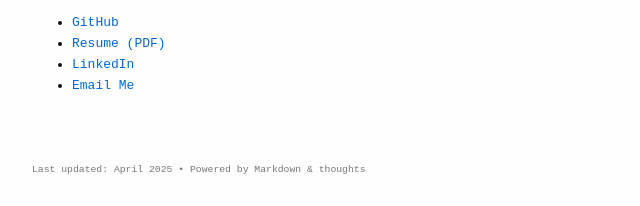
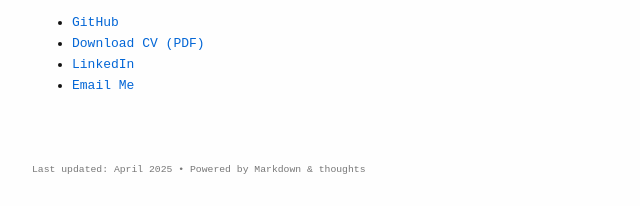
Before and after one commit to rajalokan/rajalokan.me, a plain HTML site: page index.html in a window 1280 px wide. Shown: the part 652-858 px from the top of the page, 208-848 px from the left. Drawn offline with Linux system fonts and the light colour scheme.

Commit message:
Update index.html

```diff
--- a/index.html
+++ b/index.html
@@ -3,7 +3,7 @@
 <head>
   <meta charset="UTF-8" />
   <meta name="viewport" content="width=device-width, initial-scale=1.0"/>
-  <title>Alok Kumar | Software Engineer!!</title>
+  <title>Alok Kumar | Software Engineer</title>
   <style>
     body {
       font-family: monospace;
@@ -84,7 +84,7 @@
     <h2>Links</h2>
     <ul>
       <li><a href="https://github.com/rajalokan">GitHub</a></li>
-      <li><a href="#">Resume (PDF)</a></li>
+      <li><a href="https://alokkumar.me/Principal_DevOps_Consultant_Alok_Kumar.pdf" download>Download CV (PDF)</a></li>
       <li><a href="https://www.linkedin.com/in/alok-kumar-947b838/">LinkedIn</a></li>
       <li><a href="mailto:rajalokan@gmail.com">Email Me</a></li>
     </ul>
```
